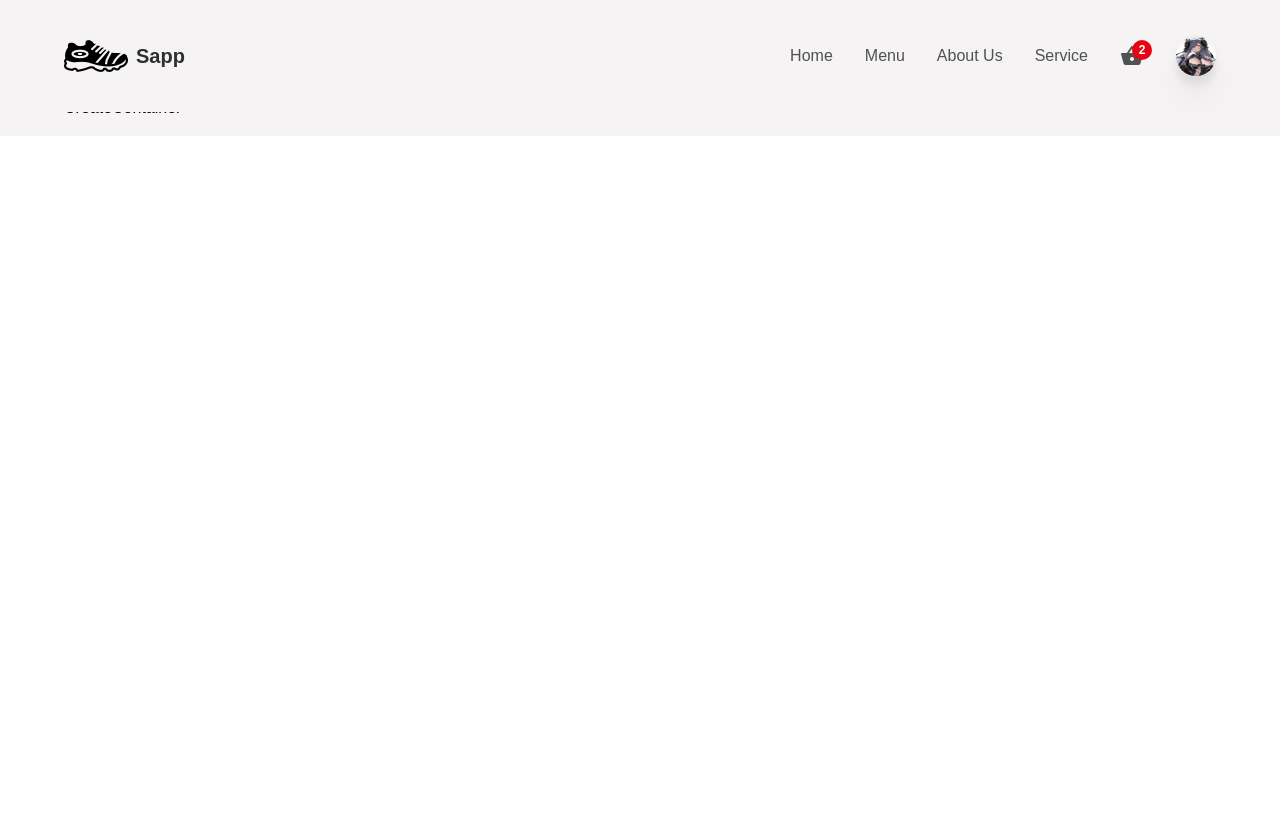
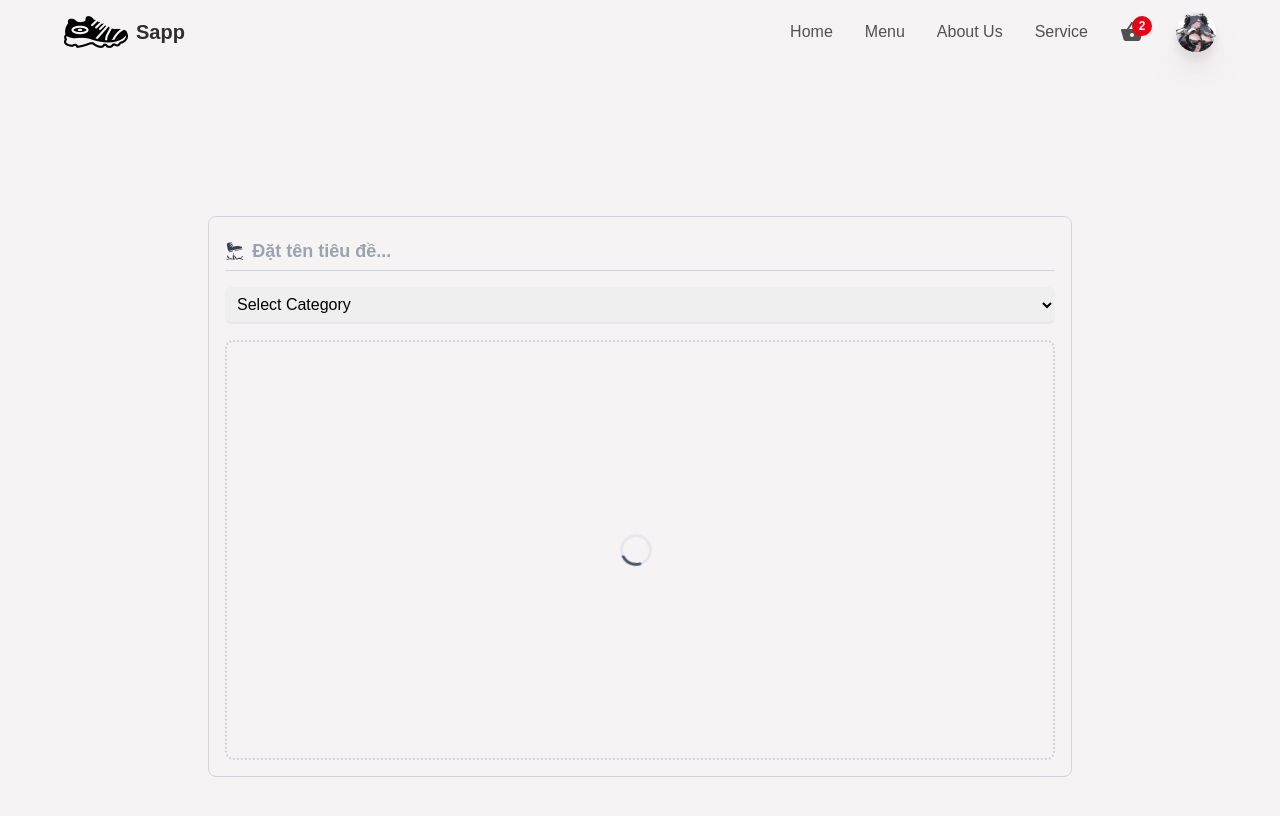
Before and after one commit to phong47047/shoes-saap, a React (Create React App) app: page /createItem in a window 1280 px wide. Shown: the top 816 px of the page. Built offline with nearby package versions, Linux system fonts and the light colour scheme.

Commit message:
Create_Container#1

```diff
--- a/src/components/CreateContainer.jsx
+++ b/src/components/CreateContainer.jsx
@@ -1,7 +1,86 @@
-import React from 'react';
+import React, { useState } from 'react';
+import { motion } from 'framer-motion';
+
+import { GiBananaPeel } from 'react-icons/gi';
+import { categories } from '~/utils/data';
+import { Loader } from '.';
 
 const CreateContainer = () => {
-  return <div>CreateContainer</div>;
+  const [title, setTitle] = useState('');
+  const [calories, setCalories] = useState('');
+  const [price, setPrice] = useState('');
+  const [category, setCategory] = useState(null);
+  const [imageAsset, setImageAsset] = useState(null);
+  const [fields, setFields] = useState(false);
+  const [alertStatus, setAlertStatus] = useState('danger');
+  const [msg, setMsg] = useState(null);
+  const [isLoading, setIsLoading] = useState(true);
+
+  return (
+    <div className="w-full min-h-screen flex items-center justify-center">
+      <div
+        className="w-[90%] md:w-[75%] border border-gray-300 rounded-lg p-4 flex flex-col
+      items-center justify-center gap-4"
+      >
+        {fields && (
+          <motion.p
+            initial={{ opacity: 0 }}
+            animate={{ opacity: 1 }}
+            exit={{ opacity: 0 }}
+            className={`w-full p-2 rounded-lg text-center text-lg font-semibold ${
+              alertStatus === 'danger'
+                ? 'bg-red-400 text-red-800'
+                : 'bg-emerald-400 text-emerald-800'
+            }`}
+          >
+            Something Wrong
+          </motion.p>
+        )}
+
+        <div className="w-full py-2 border-b border-gray-300 flex items-center gap-2">
+          <GiBananaPeel className="text-xl text-gray-700" />
+          <input
+            type="text"
+            required
+            value={title}
+            onChange={(e) => setTitle(e.target.value)}
+            placeholder="Đặt tên tiêu đề..."
+            className="w-full h-full text-lg bg-transparent font-semibold
+            outline-none border-none placeholder:text-gray-400 text text-textColor"
+          />
+        </div>
+
+        <div className="w-full">
+          <select
+            onChange={(e) => setCategory(e.target.value)}
+            className=" outline-none w-full text-base border-b-2 border-gray-200 p-2 rounded-md cursor-pointer"
+          >
+            <option value="other" className="bg-white">
+              Select Category
+            </option>
+            {categories &&
+              categories.map((item) => (
+                <option
+                  key={item.id}
+                  className="text-base border-0
+              outline-none capitalize bg-white text-headingColor"
+                  value={item.urlParamName}
+                >
+                  {item.name}
+                </option>
+              ))}
+          </select>
+        </div>
+        <div
+          className="group flex justify-center items-center flex-col
+        border-2 border-dotted border-gray-300 w-full h-225 md:h-420
+        cursor-pointer rounded-lg"
+        >
+          {isLoading ? <Loader /> : <></>}
+        </div>
+      </div>
+    </div>
+  );
 };
 
 export default CreateContainer;
--- a/src/components/Header.jsx
+++ b/src/components/Header.jsx
@@ -44,7 +44,7 @@
     });
   };
   return (
-    <header className="fixed z-50 w-screen  p-3 px-4 md:p-6 md:px-16 bg-primary">
+    <header className="fixed z-50 w-screen px-4  md:px-16 bg-primary">
       {/*desktop & tablet*/}
       <div className="hidden md:flex w-full h-full items-center justify-between">
         <Link to={'/'} className="flex items-center gap-2">
@@ -95,7 +95,10 @@
               >
                 {user && user.email === 'phong47047@donga.edu.vn' && (
                   <Link to={'/createItem'}>
-                    <p className="px-4 py-2 flex items-center gap-3 cursor-pointer hover:bg-slate-100 transition-all duration-100 ease-in-out text-textColor text-base">
+                    <p
+                      className="px-4 py-2 flex items-center gap-3 cursor-pointer hover:bg-slate-100 transition-all duration-100 ease-in-out text-textColor text-base"
+                      onClick={() => setIsMenu(false)}
+                    >
                       New Item <MdAdd />
                     </p>
                   </Link>
@@ -143,22 +146,37 @@
             >
               {user && user.email === 'phong47047@donga.edu.vn' && (
                 <Link to={'/createItem'}>
-                  <p className="px-4 py-2 flex items-center gap-3 cursor-pointer transition-all duration-100 ease-in-out text-textColor text-base">
+                  <p
+                    className="px-4 py-2 flex items-center gap-3 cursor-pointer transition-all duration-100 ease-in-out text-textColor text-base"
+                    onClick={logout}
+                  >
                     New Item <MdAdd />
                   </p>
                 </Link>
               )}
               <ul className="flex flex-col  ">
-                <li className="text-base text-textColor hover:text-headingColor duration-100 transition-all ease-in-out cursor-pointer hover:bg-slate-100 px-4 py-2">
+                <li
+                  className="text-base text-textColor hover:text-headingColor duration-100 transition-all ease-in-out cursor-pointer hover:bg-slate-100 px-4 py-2"
+                  onClick={() => setIsMenu(false)}
+                >
                   Home
                 </li>
-                <li className="text-base text-textColor hover:text-headingColor duration-100 transition-all ease-in-out cursor-pointer hover:bg-slate-100 px-4 py-2">
+                <li
+                  className="text-base text-textColor hover:text-headingColor duration-100 transition-all ease-in-out cursor-pointer hover:bg-slate-100 px-4 py-2"
+                  onClick={() => setIsMenu(false)}
+                >
                   Menu
                 </li>
-                <li className="text-base text-textColor hover:text-headingColor duration-100 transition-all ease-in-out cursor-pointer hover:bg-slate-100 px-4 py-2">
+                <li
+                  className="text-base text-textColor hover:text-headingColor duration-100 transition-all ease-in-out cursor-pointer hover:bg-slate-100 px-4 py-2"
+                  onClick={() => setIsMenu(false)}
+                >
                   About Us
                 </li>
-                <li className="text-base text-textColor hover:text-headingColor duration-100 transition-all ease-in-out cursor-pointer hover:bg-slate-100 px-4 py-2">
+                <li
+                  className="text-base text-textColor hover:text-headingColor duration-100 transition-all ease-in-out cursor-pointer hover:bg-slate-100 px-4 py-2"
+                  onClick={() => setIsMenu(false)}
+                >
                   Service
                 </li>
               </ul>
--- a/src/components/HomeContainer.jsx
+++ b/src/components/HomeContainer.jsx
@@ -42,7 +42,7 @@
       <div className="py-2 flex-1 flex items-center relative">
         <img
           src={HeroBg}
-          className="ml-auto h-420 w-full lg:w-auto lg:h-650 "
+          className="m-auto h-420 w-full lg:w-[700px] lg:h-650"
           alt="hero-bg"
         />
         <div className=" w-full h-full absolute top-0 left-0 flex items-center justify-center lg:px-32 py-4 gap-6 flex-wrap ">
--- /dev/null
+++ b/src/components/Loader.jsx
@@ -0,0 +1,26 @@
+import React from 'react';
+
+const Loader = () => {
+  return (
+    <div role="status">
+      <svg
+        class="inline mr-2 w-8 h-8 text-gray-200 animate-spin dark:text-gray-600 fill-gray-600 dark:fill-gray-300"
+        viewBox="0 0 100 101"
+        fill="none"
+        xmlns="http://www.w3.org/2000/svg"
+      >
+        <path
+          d="M100 50.5908C100 78.2051 77.6142 100.591 50 100.591C22.3858 100.591 0 78.2051 0 50.5908C0 22.9766 22.3858 0.59082 50 0.59082C77.6142 0.59082 100 22.9766 100 50.5908ZM9.08144 50.5908C9.08144 73.1895 27.4013 91.5094 50 91.5094C72.5987 91.5094 90.9186 73.1895 90.9186 50.5908C90.9186 27.9921 72.5987 9.67226 50 9.67226C27.4013 9.67226 9.08144 27.9921 9.08144 50.5908Z"
+          fill="currentColor"
+        />
+        <path
+          d="M93.9676 39.0409C96.393 38.4038 97.8624 35.9116 97.0079 33.5539C95.2932 28.8227 92.871 24.3692 89.8167 20.348C85.8452 15.1192 80.8826 10.7238 75.2124 7.41289C69.5422 4.10194 63.2754 1.94025 56.7698 1.05124C51.7666 0.367541 46.6976 0.446843 41.7345 1.27873C39.2613 1.69328 37.813 4.19778 38.4501 6.62326C39.0873 9.04874 41.5694 10.4717 44.0505 10.1071C47.8511 9.54855 51.7191 9.52689 55.5402 10.0491C60.8642 10.7766 65.9928 12.5457 70.6331 15.2552C75.2735 17.9648 79.3347 21.5619 82.5849 25.841C84.9175 28.9121 86.7997 32.2913 88.1811 35.8758C89.083 38.2158 91.5421 39.6781 93.9676 39.0409Z"
+          fill="currentFill"
+        />
+      </svg>
+      {/* <span class="sr-only">Loading...</span> */}
+    </div>
+  );
+};
+
+export default Loader;
--- a/src/components/index.js
+++ b/src/components/index.js
@@ -2,3 +2,4 @@
 export { default as MainContainer } from './MainContainer';
 export { default as CreateContainer } from './CreateContainer';
 export { default as HomeContainer } from './HomeContainer';
+export { default as Loader } from './Loader';
--- a/src/utils/data.js
+++ b/src/utils/data.js
@@ -32,3 +32,41 @@
     imageSrc: S4,
   },
 ];
+
+export const categories = [
+  {
+    id: 1,
+    name: 'Sneaker',
+    urlParamName: 'Sneaker',
+  },
+  {
+    id: 2,
+    name: 'Adidas',
+    urlParamName: 'Adidas',
+  },
+  {
+    id: 3,
+    name: 'Loafer',
+    urlParamName: 'Loafer',
+  },
+  {
+    id: 4,
+    name: 'Cao gót',
+    urlParamName: 'Cao gót',
+  },
+  {
+    id: 5,
+    name: 'Ủng',
+    urlParamName: 'Ủng',
+  },
+  {
+    id: 6,
+    name: 'Sport',
+    urlParamName: 'Sport',
+  },
+  {
+    id: 7,
+    name: 'Sandal',
+    urlParamName: 'Sandal',
+  },
+];
```
